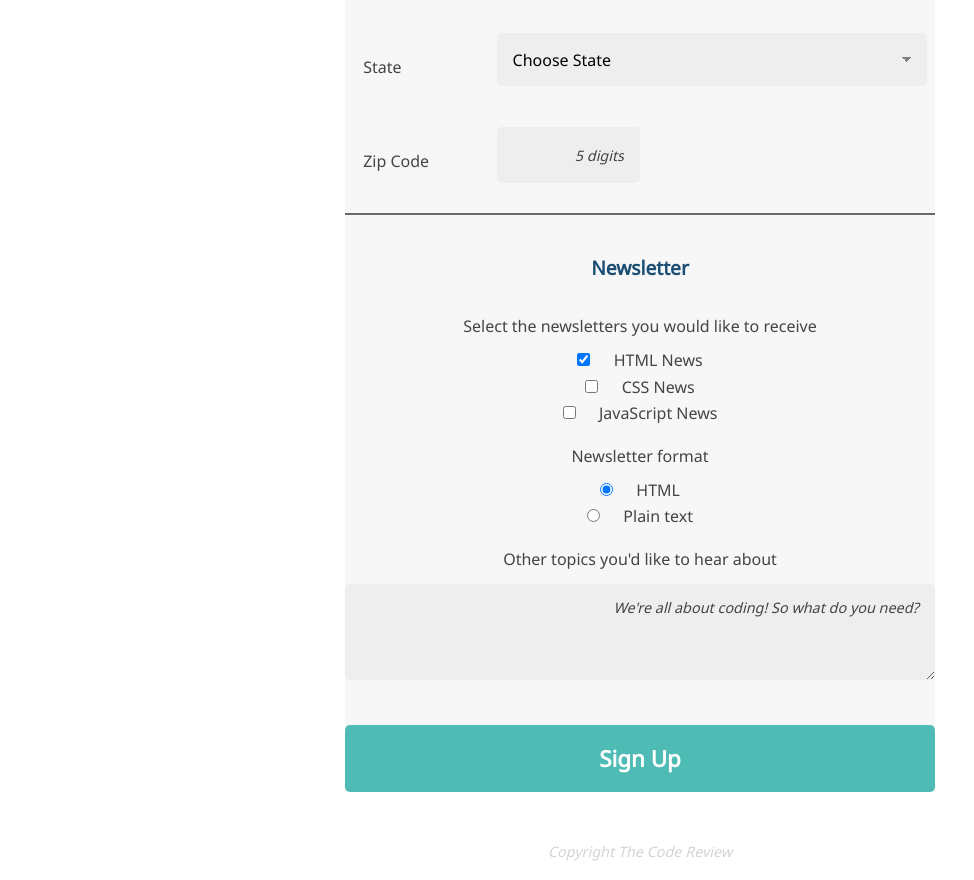
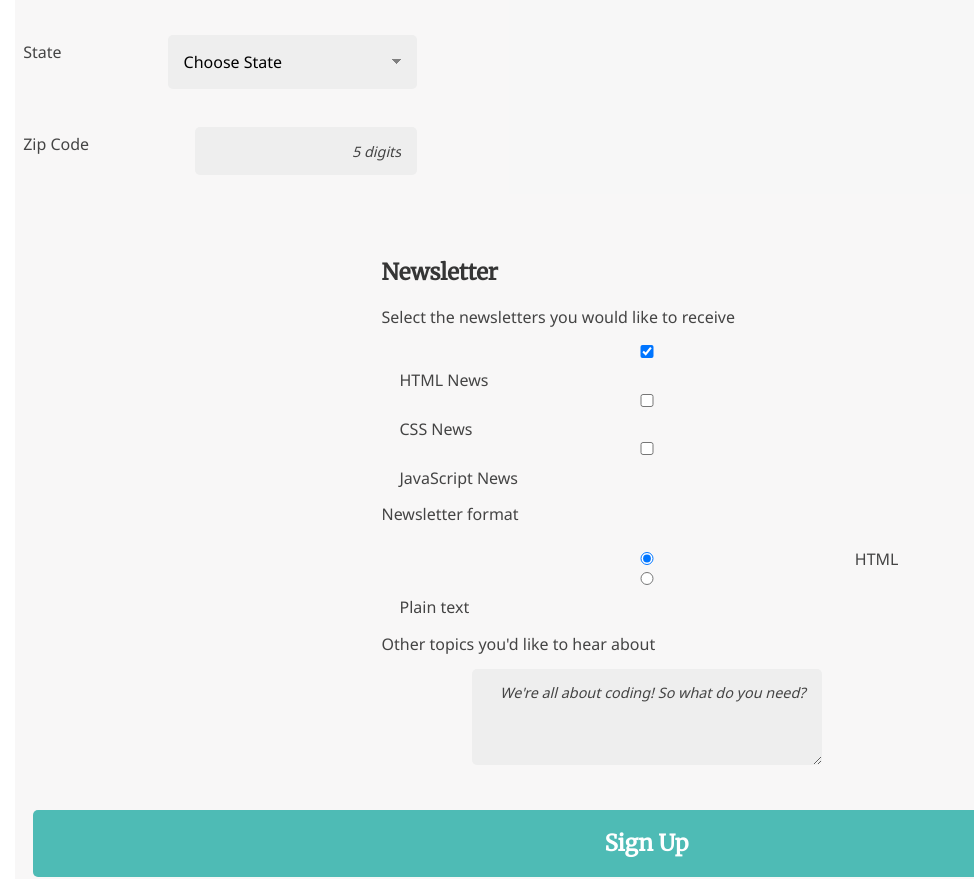
Before and after one commit to CodeLikeAGirl29/registration-form, a plain HTML site: page index.html in a window 1280 px wide. Shown: the part 823-1703 px from the top of the page, without its empty margins (0-974 px from the left). Drawn offline with Linux system fonts and the light colour scheme.

Commit message:
styling changes

```diff
--- a/index.html
+++ b/index.html
@@ -8,6 +8,7 @@
   <link rel="preconnect" href="https://fonts.googleapis.com">
   <link rel="preconnect" href="https://fonts.gstatic.com" crossorigin>
   <link href="https://fonts.googleapis.com/css2?family=Noto+Sans&display=swap" rel="stylesheet">
+  <link href="https://fonts.googleapis.com/css2?family=Merriweather&display=swap" rel="stylesheet">
   <link rel="stylesheet" href="resources/css/normalize.css">
   <link rel="stylesheet" href="resources/css/styles.css">
 </head>
@@ -35,13 +36,14 @@
       <!-- Form-Section -->
 
       <div class="form">
-      <form action="index.html" method="post">
+        <form action="index.html" method="post" class="n-form">
           <fieldset class="contact">
             <legend>Contact Information</legend>
             <ul class="wrapper">
               <li class="form-row">
                 <label for="name">Full Name</label>
-          <input type="text" id="name" name="user_full_name" class="textfield" placeholder="Required" minlength="5" required>
+                <input type="text" id="name" name="user_full_name" class="textfield" placeholder="Required"
+                  minlength="5" required>
               </li>
               <li class="form-row">
                 <label for="mail">Email Address</label>
@@ -123,32 +125,39 @@
             </ul>
           </fieldset>
 
-        <fieldset class="newsletters">
-          <legend>Newsletter</legend>
+          <div class="newsletter">
+            <fieldset class="lower-newsletter">
+              <h3>Newsletter</h3>
               <label class="nl_text">Select the newsletters you would like to receive</label>
               <div class="news-option">
                 <input type="checkbox" id="html" value="html_news" name="user_news" checked>
-          <label for="html" class="newsletter">HTML News</label><br></div>
+                <label for="html" class="newsletter">HTML News</label><br>
+              </div>
               <div class="news-option">
                 <input type="checkbox" id="css" value="css_news" name="user_news">
-          <label for="css" class="newsletter">CSS News</label><br></div>
+                <label for="css" class="newsletter">CSS News</label><br>
+              </div>
               <div class="news-option">
                 <input type="checkbox" id="js" value="js_news" name="user_news">
-          <label for="js" class="newsletter">JavaScript News</label></div>
+                <label for="js" class="newsletter">JavaScript News</label>
+              </div>
               <label class="nl_text">Newsletter format</label>
               <div class="news-option">
                 <input type="radio" id="html_form" value="html_form" name="user_nlformat" checked>
-          <label for="html_form" class="newsletter">HTML</label><br></div>
+                <label for="html_form" class="newsletter">HTML</label><br>
+              </div>
               <div class="news-option">
                 <input type="radio" id="plain" value="plain" name="user_nlformat">
-          <label for="plain" class="newsletter">Plain text</label></div>
+                <label for="plain" class="newsletter">Plain text</label>
+              </div>
               <label for="interests" class="nl_text">Other topics you'd like to hear about</label>
-          <textarea id="interests" name="user_interests" placeholder="We're all about coding! So what do you need?"></textarea>
+              <textarea id="interests" name="user_interests"
+                placeholder="We're all about coding! So what do you need?"></textarea>
 
             </fieldset>
             <button type="submit">Sign Up</button>
+          </div>
         </form>
-
 
       </div>
     </main>
@@ -157,4 +166,5 @@
     <p class="copyright">Copyright The Code Review</p>
   </footer>
 </body>
+
 </html>
--- a/resources/css/styles.css
+++ b/resources/css/styles.css
@@ -7,7 +7,7 @@
 }
 
 body {
-	font-family: 'Noto Sans', sans-serif;
+  font-family: "Noto Sans", sans-serif;
   font-weight: 300;
   color: #6a6868;
   margin: 0;
@@ -23,13 +23,16 @@ button {
   font-weight: 600;
   margin: auto;
   font-size: 1.4em;
+  font-family: 'Merriweather', serif;
 }
 
 h2,
+h3,
 legend {
   font-weight: 600;
   color: #353535;
   font-size: 1.4em;
+  font-family: 'Merriweather', serif;
 }
 
 p,
@@ -53,7 +56,7 @@ label,
   background-color: #eff0f1;
   outline: none;
   border-bottom: 4px solid rgba(35, 165, 173, 1);
-	color: white;
+  color: navy;
   transition: border-bottom 0.5s 1s, background-color 1s;
 }
 
@@ -79,14 +82,34 @@ header {
   padding: 0;
   border-radius: 3px;
 }
+
+.newsletter {
+  display: flex;
+  flex-wrap: wrap;
+  flex-direction: column;
+  align-items: stretch;
+  justify-content: space-between;
+  margin-top: 10px;
+  padding-left: 10px;
+  padding-right: 5px;
+  text-align: left;
+  margin-bottom: 2px;
+}
+
 .form-row {
   display: flex;
   justify-content: flex-end;
   padding: 0.5em;
 }
+
+.form-row > input {
+  flex: 1;
+}
+
 .form-row > label {
   padding: 0.5em 1em 0.5em 0;
 }
+
 .form-row > input,
 .form-row > button {
   padding: 0.5em;
@@ -130,6 +153,12 @@ form {
   padding: 0;
 }
 
+.n-form {
+  display: flex;
+  flex-direction: column;
+  width: 100%;
+}
+
 fieldset {
   display: flex;
   flex-direction: column;
@@ -153,12 +182,12 @@ legend {
   text-align: center;
 }
 
-input[type=checkbox],
-input[type=radio] {
+input[type="checkbox"],
+input[type="radio"] {
   margin-right: 0.7rem;
 }
 
-.newsletters {
+.lower-newsletter {
   border: none;
   padding: 0;
   margin: 0 auto;
@@ -168,10 +197,16 @@ input[type=radio] {
   flex-direction: column;
 }
 
-label {
-	display: block;
+/* label {
   margin-bottom: 0.5em;
-}
+  display: inline-block;
+  margin: 0.5rem 0;
+  letter-spacing: 0.2px;
+  font-size: 1rem;
+  color: #2d3945;
+} */
+
+
 
 .textfield,
 #zip,
@@ -226,10 +261,6 @@ select:focus {
   margin-bottom: 1em;
 }
 
-.newsletters {
-	align-items: center;
-}
-
 .newsletter {
   display: inline-block;
   margin-left: 0.5em;
@@ -257,7 +288,7 @@ button {
   padding: 1em;
 }
 
-@media (min-width: 768px) {
+/* @media (min-width: 768px) {
   main {
     width: 60%;
     max-width: 620px;
@@ -281,7 +312,32 @@ button {
   }
 
   #zip {
-		width: calc(75% / 3);
+    max-width: 100vw;
     margin-right: calc(75% - 75% / 3);
   }
 }
+
+@media screen and (min-width: 481px) {
+  .form {
+    grid-template-columns: 48.7804878% 48.7804878%;
+    grid-column-gap: 2.43902439%;
+  }
+}
+ */
+
+@media only screen and (min-width: 768px) {
+  form,
+  fieldset {
+    width: 500px;
+  }
+  input,
+  textarea,
+  select {
+    margin-left:90px;
+    margin-right:90px;
+    width: 350px;
+  }
+  #zip {
+    width: 25%;
+  }
+}
```
Lines whose indentation alone changed are shown as unchanged.
